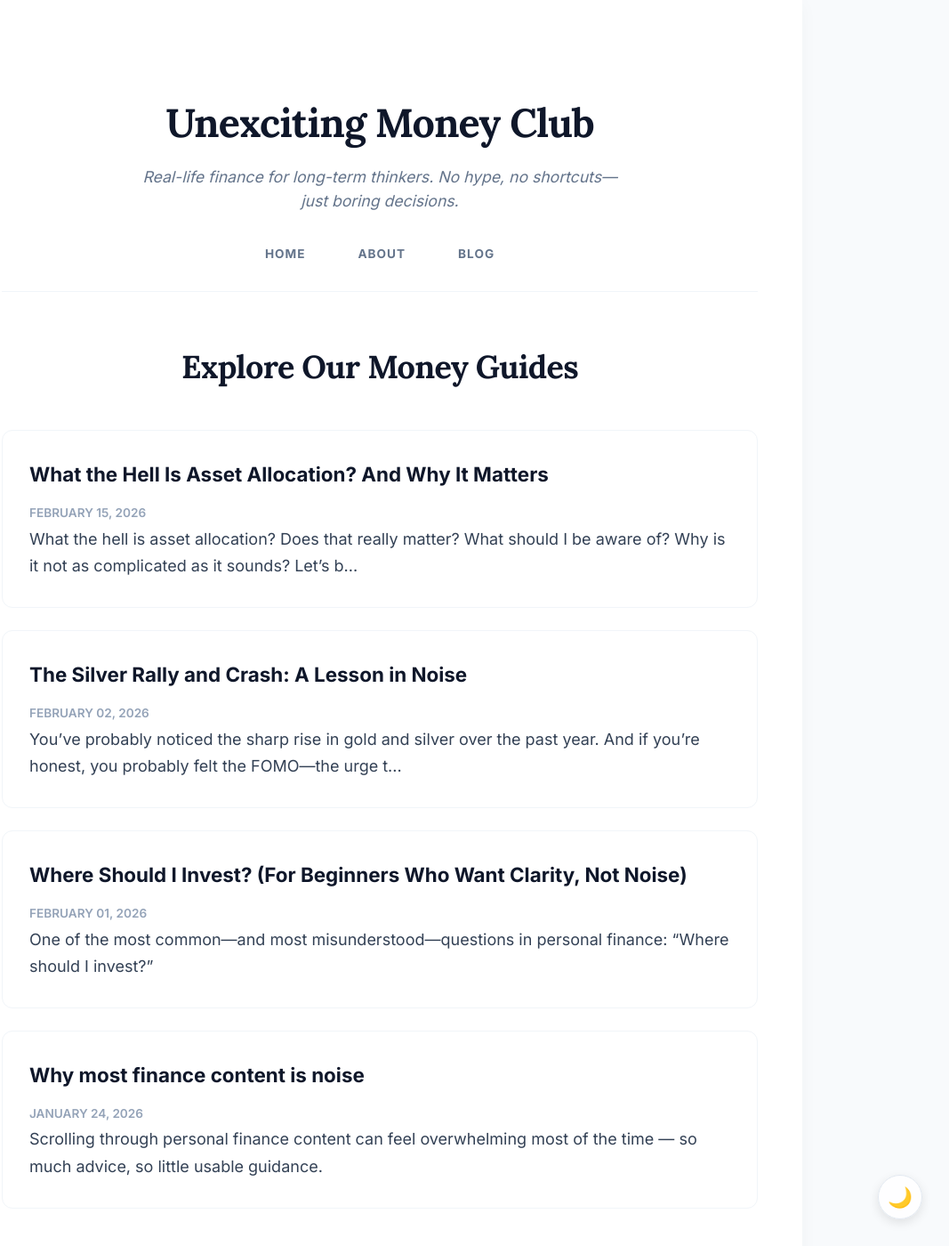
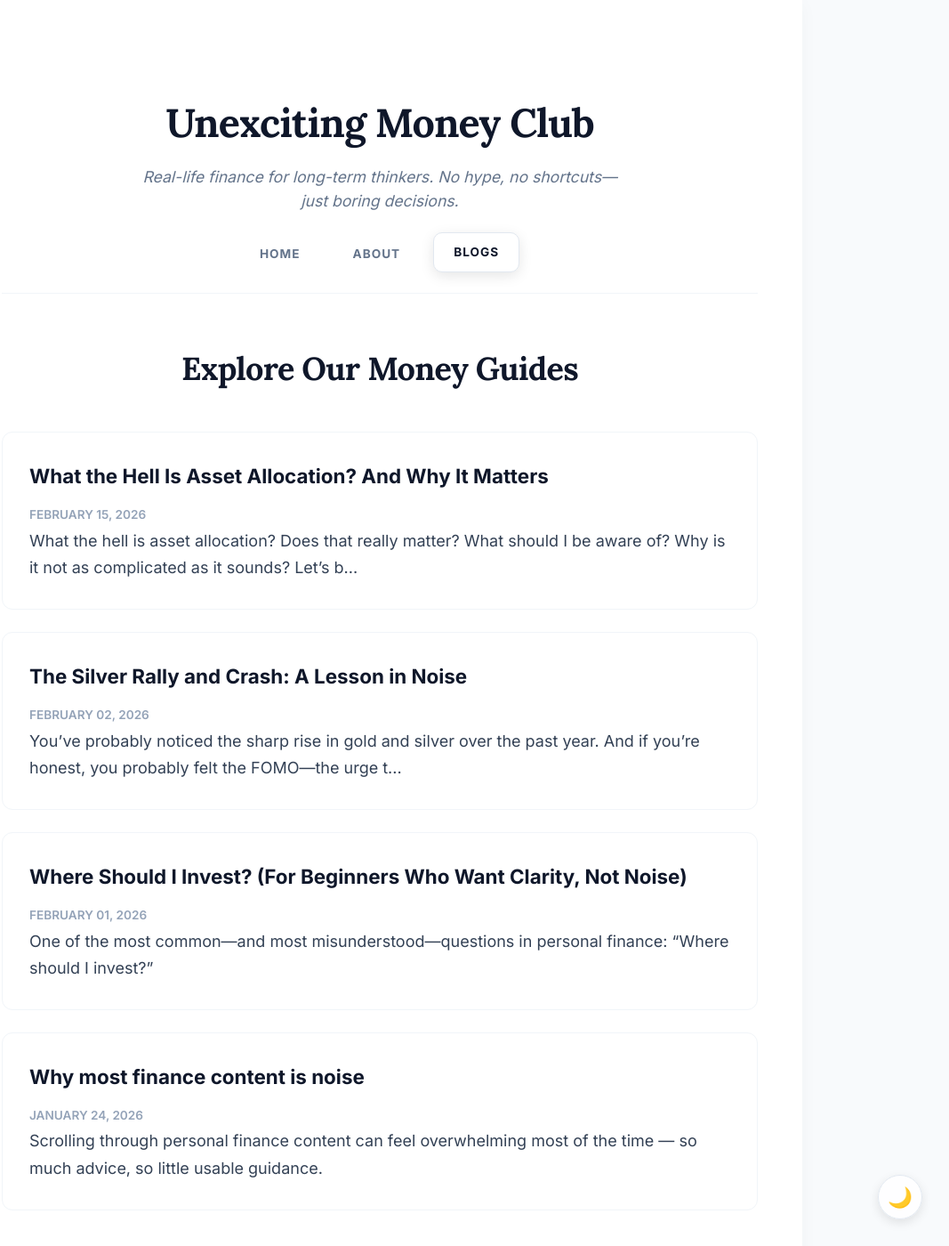
Before and after one commit to HarieshMK/HarieshMK.github.io, a Jekyll site: the page built from blog.html, in a window 1280 px wide and 1400 px high. Shown: the whole window at 89% size, without its empty margins (213-1280 px from the left). Built offline with Jekyll 4.4.1, drawn with Linux system fonts in a browser that asks for light colours.

Commit message:
Update default.html

```diff
--- a/_layouts/default.html
+++ b/_layouts/default.html
@@ -49,7 +49,7 @@
         <ul class="nav-list">
           <li><a href="{{ '/' | relative_url }}" class="{% if page.title == 'Home' %}active{% endif %}">Home</a></li>
           <li><a href="{{ '/about' | relative_url }}" class="{% if page.title == 'About the Club' %}active{% endif %}">About</a></li>
-          <li><a href="{{ '/blog' | relative_url }}" class="{% if page.title == 'Blog' %}active{% endif %}">Blog</a></li>
+          <li><a href="{{ '/blogs' | relative_url }}" class="{% if page.title == 'Blogs' %}active{% endif %}">Blogs</a></li>
         </ul>
       </nav>
     </header>
@@ -68,7 +68,7 @@
           <ul class="footer-links">
             <li><a href="{{ '/' | relative_url }}">Home</a></li>
             <li><a href="{{ '/about' | relative_url }}">About the Club</a></li>
-            <li><a href="{{ '/blog' | relative_url }}">Writing</a></li>
+            <li><a href="{{ '/blogs' | relative_url }}">Blogs</a></li>
           </ul>
         </div>
 
```
